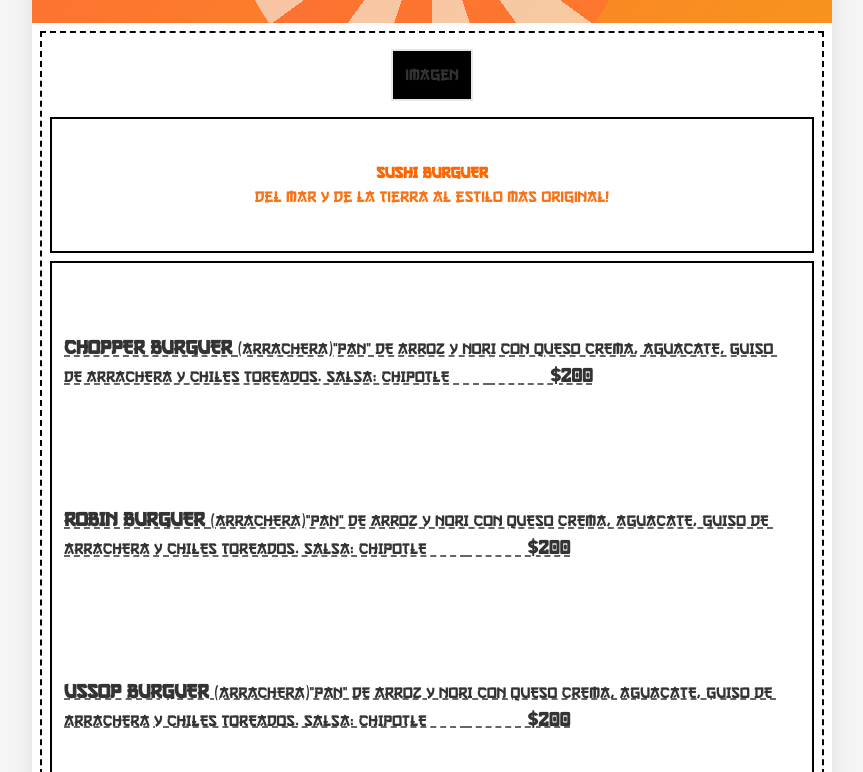
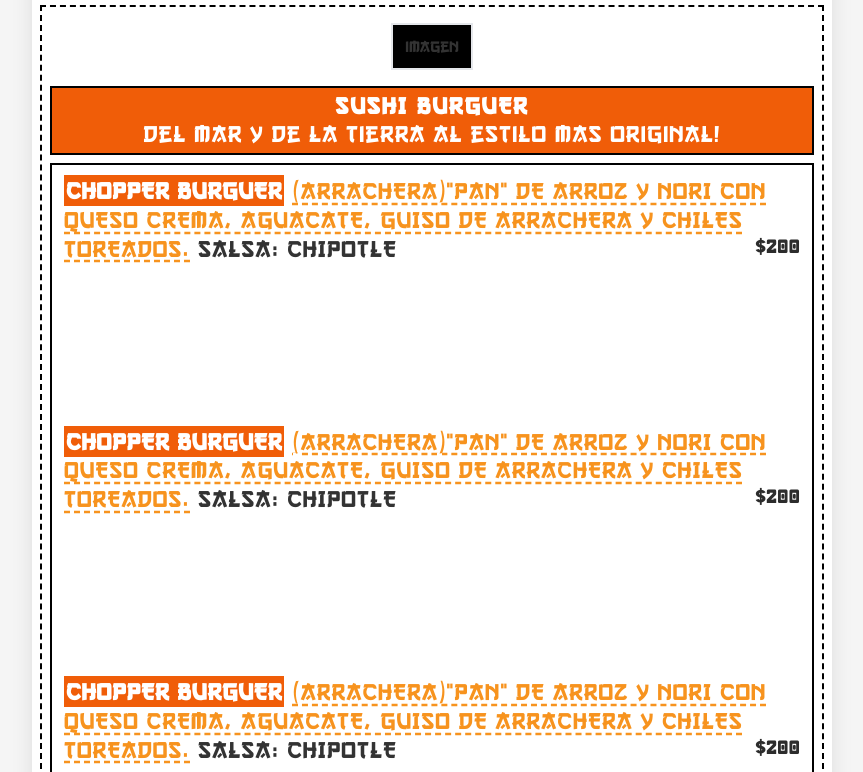
Before and after one commit to BrandAlex117/sushi_menu, an Astro site: page / in a window 1280 px wide. Shown: the part 209-981 px from the top of the page, without its empty margins (208-1071 px from the left). Built offline with nearby package versions, Linux system fonts and the light colour scheme; Astro itself is replaced by a stand-in of ours.

Commit message:
makis section

```diff
--- /dev/null
+++ b/src/components/gridFood.astro
@@ -0,0 +1,38 @@
+---
+import '../styles/sectionsGrid.css';
+import Content from '../layouts/Content.astro';
+---
+
+<Content>
+  <div class="div1 border-2 bg-black m-2 p-3 hidden md:block">imagen
+
+    </div>
+
+    <div class="div2 border-2 text-center w-full h-[10%] bg-[#f05d08] border-black p-1 flex-col center overflow-hidden">
+      <h1 class="center h-auto font-bold text-white">SUSHI BURGUER</h1>
+      <h2 class="center h-auto text-white">Del mar y de la tierra al estilo mas original!</h2>
+    </div>
+
+    <div class="div3 w-full h-[90%] flex flex-col justify-between items-start border-2 border-black p-3">
+      <p class=" w-full h-auto">
+        <span class="titleMenu font-bold text-white bg-[#f05d08]">CHOPPER BURGUER</span>
+        <span class="textMenu">(ARRACHERA)"PAN" DE ARROZ Y NORI CON QUESO CREMA, AGUACATE, GUISO DE ARRACHERA Y CHILES TOREADOS.</span>
+        <span class="text-nowrap">SALSA: CHIPOTLE</span>
+        <data class="priceMenu font-bold">$200</data>
+      </p>
+
+     <p class=" w-full h-auto">
+        <span class="titleMenu font-bold text-white bg-[#f05d08]">CHOPPER BURGUER</span>
+        <span class="textMenu">(ARRACHERA)"PAN" DE ARROZ Y NORI CON QUESO CREMA, AGUACATE, GUISO DE ARRACHERA Y CHILES TOREADOS.</span>
+        <span class="text-nowrap">SALSA: CHIPOTLE</span>
+        <data class="priceMenu font-bold">$200</data>
+      </p>
+
+      <p class=" w-full h-auto">
+        <span class="titleMenu font-bold text-white bg-[#f05d08]">CHOPPER BURGUER</span>
+        <span class="textMenu">(ARRACHERA)"PAN" DE ARROZ Y NORI CON QUESO CREMA, AGUACATE, GUISO DE ARRACHERA Y CHILES TOREADOS.</span>
+        <span class="text-nowrap">SALSA: CHIPOTLE</span>
+        <data class="priceMenu font-bold">$200</data>
+      </p>
+    </div>
+</Content>
--- /dev/null
+++ b/src/layouts/Content.astro
@@ -0,0 +1,9 @@
+---
+
+---
+
+<section class="w-full h-[100vh] p-2">
+  <div class="parent w-full h-full overflow-hidden border-2 border-black border-dashed center flex-col p-2 gap-2">
+    <slot />
+  </div>
+</section>
--- a/src/pages/index.astro
+++ b/src/pages/index.astro
@@ -1,7 +1,8 @@
 ---
 import '../styles/style.css';
 import '../styles/sectionsGrid.css';
-import GridFood from '../templates/gridFood.astro';
+import GridFood from '../components/gridFood.astro';
+import MakisFood from '../components/makisSection.astro';
 
 const menuItems = [
   {
@@ -61,6 +62,8 @@ const menuItems = [
 
         <!-- Makis Rolls Section -->
 
+        <MakisFood />
+
         <!-- Onigiris Section -->
 
 
--- a/src/styles/style.css
+++ b/src/styles/style.css
@@ -2,17 +2,16 @@
 @tailwind components;
 @tailwind utilities;
 
-@import url("https://fonts.googleapis.com/css2?family=Fredoka+One:wght@400&family=Open+Sans:wght@400;600;700&display=swap");
-
 @font-face {
-  font-family: 'asianFont';
-  src: url(../styles/fonts/go3v2.ttf) format('truetype');
+  font-family: "asianFont";
+  src: url(../styles/fonts/go3v2.ttf) format("truetype");
 }
 
-*  {
+* {
   margin: 0;
   padding: 0;
   box-sizing: border-box;
+  line-height: 1.2;
 }
 
 html {
@@ -21,20 +20,47 @@ html {
 }
 
 h1 {
-  font-family: 'asianFont', sans-serif;
+  font-family: "asianFont", sans-serif;
+  font-size: clamp(1rem, 6vw, 1.5rem) !important;
+  letter-spacing: 2px;
+}
+
+h2 {
+  font-family: "asianFont", sans-serif;
+  font-size: clamp(1rem, 4vw, 1.5rem) !important;
+  letter-spacing: 1px;
+}
+
+p {
+  font-family: "asianFont", sans-serif;
+  font-size: clamp(1rem, 5vw, 1.5rem)!important;
+}
+
+.titleMenu{
+  padding: 2px;
+}
+
+.textMenu {
+  color: #f7931e;
+  text-decoration: dashed underline;
+  text-underline-offset: 4px;
+}
+
+.priceMenu {
+  float: right;
+  font-size: 1.2rem;
+  color: #2c2c2c;
+}
+
+
+p {
+  letter-spacing: 1px;
+  font-family: "asianFont", sans-serif;
   font-size: clamp(1rem, 4vw, 1.5rem);
 }
 
-p {
-  font-family: 'asianFont', sans-serif;
-}
-
-text {
-  font-family: 'asianFont', sans-serif;
-}
-
 body {
-  font-family: 'asianFont', sans-serif;
+  font-family: "asianFont", sans-serif;
   background-color: #f5f5f5;
   color: #333;
   line-height: 1.4;
@@ -108,7 +134,7 @@ body {
 }
 
 .makis-title {
-  font-family: 'asianFont', sans-serif;
+  font-family: "asianFont", sans-serif;
   color: #2c2c2c;
   margin-bottom: 10px;
   text-shadow: 2px 2px 4px rgba(0, 0, 0, 0.3);
--- a/src/templates/gridFood.astro
+++ /dev/null
@@ -1,25 +0,0 @@
----
-import '../styles/sectionsGrid.css';
----
-
-<section class="w-full h-[100vh] p-2">
-
-  <div class="parent w-full h-full overflow-hidden border-2 border-black border-dashed center flex-col p-2 gap-2">
-
-    <div class="div1 border-2 bg-black m-2 p-3 hidden md:block">imagen
-
-    </div>
-
-    <div class="div2 border-2 w-full h-[20%] border-black p-1 flex flex-col justify-center items-center">
-      <h1 class="text-justify center font-bold orange ">SUSHI BURGUER
-      </h1>
-      <p class="text-center center text-orange-500">Del mar y de la tierra al estilo mas original!</p>
-    </div>
-
-    <div class="div3 w-full h-[80%] flex flex-col justify-around items-start border-2 border-black p-3">
-      <p class="decoration-dashed underline w-full text-start whitespace-break-spaces"><span class="text-xl font-extrabold ">CHOPPER BURGUER </span>(ARRACHERA)"PAN" DE ARROZ Y NORI CON QUESO CREMA, AGUACATE, GUISO DE ARRACHERA Y CHILES TOREADOS. SALSA: CHIPOTLE         <span class="text-xl font-extrabold whitespace-break-spaces">           $200</span></p>
-      <p class="decoration-dashed underline w-full text-start whitespace-break-spaces"><span class="text-xl font-extrabold ">ROBIN BURGUER </span>(ARRACHERA)"PAN" DE ARROZ Y NORI CON QUESO CREMA, AGUACATE, GUISO DE ARRACHERA Y CHILES TOREADOS. SALSA: CHIPOTLE         <span class="text-xl font-extrabold whitespace-break-spaces">           $200</span></p>
-      <p class="decoration-dashed underline w-full text-start whitespace-break-spaces"><span class="text-xl font-extrabold ">USSOP BURGUER </span>(ARRACHERA)"PAN" DE ARROZ Y NORI CON QUESO CREMA, AGUACATE, GUISO DE ARRACHERA Y CHILES TOREADOS. SALSA: CHIPOTLE         <span class="text-xl font-extrabold whitespace-break-spaces">           $200</span></p>
-    </div>
-  </div>
-</section>
```
Also changed, not shown: src/components/banderillaSection.astro (renamed from src/templates/banderillaSection.astro), src/components/makisSection.astro (renamed from src/templates/makisSection.astro), src/components/onigiriSection.astro (renamed from src/templates/onigiriSection.astro), src/components/postreSection.astro (renamed from src/templates/postreSection.astro), 1 other file.
